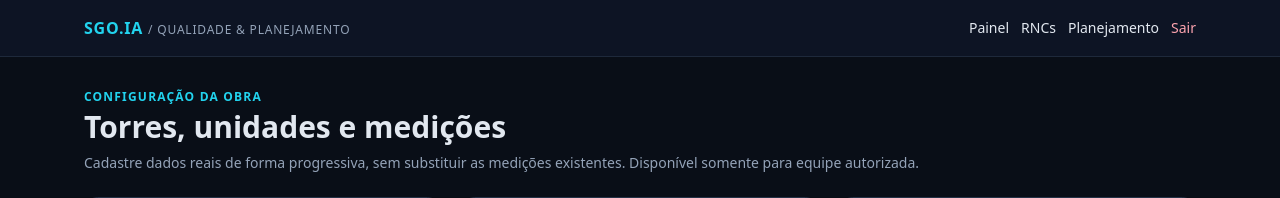
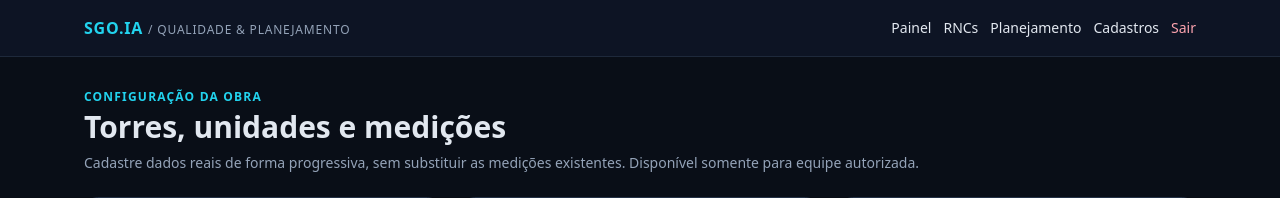
Before and after one commit to Danilo-Barreto-da-Silva/construct_os, a Django app: page /cadastros/ in a window 1280 px wide. Shown: the top 198 px of the page. Run offline with Django 5.2, Linux system fonts and the light colour scheme; the visitor is signed in with stand-in values (Sample User, id 1); data that the repository does not hold is empty; some libraries are stand-ins or nearby versions.

Commit message:
Adicionar cadastro ao menu para equipe autorizada

```diff
--- a/obras/templates/obras/base_operacional.html
+++ b/obras/templates/obras/base_operacional.html
@@ -26,6 +26,7 @@
                 <a class="hover:text-cyan-300" href="{% url 'painel_principal' %}">Painel</a>
                 <a class="hover:text-cyan-300" href="{% url 'lista_rncs' %}">RNCs</a>
                 <a class="hover:text-cyan-300" href="{% url 'planejamento' %}">Planejamento</a>
+                {% if request.user.is_staff %}<a class="hover:text-cyan-300" href="{% url 'cadastros' %}">Cadastros</a>{% endif %}
                 <form method="post" action="{% url 'logout_sistema' %}" class="inline">
                     {% csrf_token %}
                     <button class="text-rose-300 hover:text-rose-200" type="submit">Sair</button>
```
